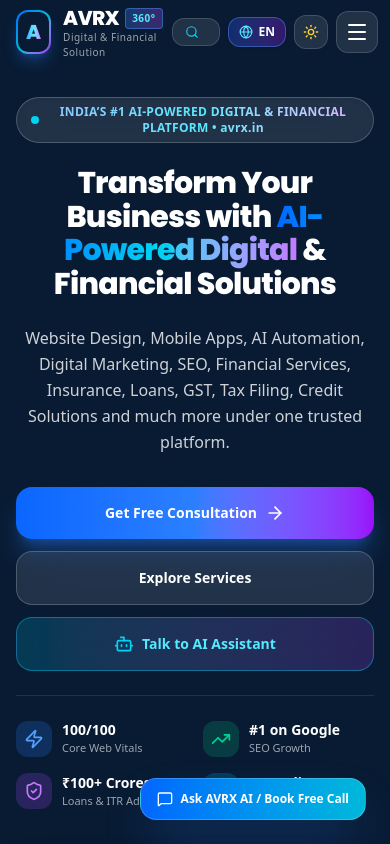
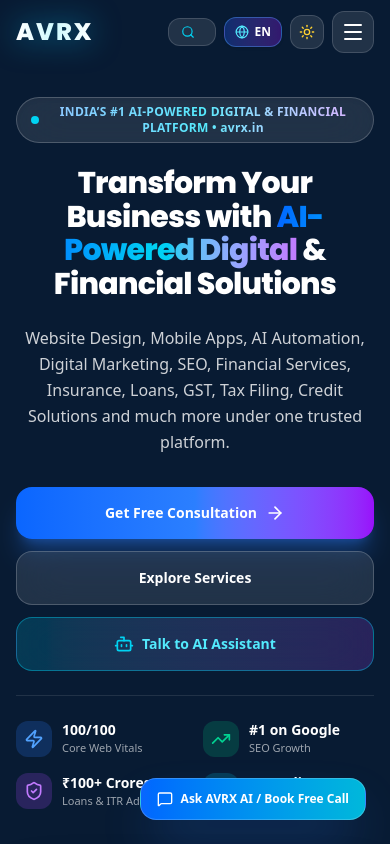
Before and after one commit to AVRX-AI/AVRX-Digital-Financial-Solution, a React (Vite) app: page / in a window 390 px wide. Shown: the top 844 px of the page. Built offline with nearby package versions, Linux system fonts and the light colour scheme.

Commit message:
Add files via upload

```diff
--- a/src/components/Footer.tsx
+++ b/src/components/Footer.tsx
@@ -138,16 +138,19 @@
 
           {/* Column 1: Brand Info, Full Address & Social Media (3 columns wide) */}
           <div className="lg:col-span-3 space-y-5">
-            <div className="flex items-center space-x-2.5">
-              <div className="w-10 h-10 rounded-xl bg-gradient-to-br from-[#0A66FF] to-cyan-500 flex items-center justify-center text-white font-black text-xl shadow-lg shadow-blue-500/30">
-                A
+            <div className="flex flex-col">
+              <div className="flex items-center">
+                <span className="font-['Poppins'] font-black text-2xl tracking-[0.08em] text-transparent bg-clip-text bg-gradient-to-r from-white via-cyan-100 to-white drop-shadow-[0_0_12px_rgba(0,198,255,0.5)]">
+                  AVRX
+                </span>
+                <span className="text-xl font-black tracking-wider text-transparent bg-clip-text bg-gradient-to-r from-cyan-400 to-[#0A66FF] ml-2">
+                  SOLUTIONS
+                </span>
               </div>
-              <div>
-                <span className="text-xl font-black tracking-wider text-white block">
-                  AVRX <span className="text-transparent bg-clip-text bg-gradient-to-r from-cyan-400 to-[#0A66FF]">SOLUTIONS</span>
-                </span>
-                <span className="text-[10px] uppercase font-bold text-cyan-300 tracking-widest block -mt-1">
-                  INDIA PVT. LTD.
+              <div className="flex items-center space-x-1.5 -mt-0.5">
+                <span className="h-[1px] w-3 bg-gradient-to-r from-transparent to-cyan-400 opacity-80" />
+                <span className="text-[10px] uppercase font-extrabold text-cyan-300 tracking-[0.18em]">
+                  DIGITAL &amp; FINANCIAL SOLUTION • INDIA PVT. LTD.
                 </span>
               </div>
             </div>
--- a/src/components/Navbar.tsx
+++ b/src/components/Navbar.tsx
@@ -128,26 +128,11 @@
           <a
             href="https://avrx.in"
             onClick={(e) => { e.preventDefault(); scrollTo('hero'); }}
-            className="flex items-center space-x-3 group cursor-pointer"
+            className="flex items-center group cursor-pointer"
           >
-            <div className="relative flex items-center justify-center w-11 h-11 rounded-xl bg-gradient-to-br from-[#0A66FF] via-cyan-500 to-purple-600 p-0.5 shadow-lg shadow-blue-500/30 group-hover:scale-105 transition-transform">
-              <div className="w-full h-full bg-[#081B33] rounded-[10px] flex items-center justify-center">
-                <span className="font-['Poppins'] font-black text-xl bg-gradient-to-r from-blue-400 via-cyan-300 to-purple-400 bg-clip-text text-transparent">
-                  A
-                </span>
-              </div>
-            </div>
-            <div className="flex flex-col">
-              <div className="flex items-center space-x-1.5">
-                <span className="font-['Poppins'] font-extrabold text-xl sm:text-2xl tracking-tight text-white group-hover:text-cyan-400 transition-colors">
-                  AVRX
-                </span>
-                <span className="text-[10px] uppercase font-bold tracking-wider px-1.5 py-0.5 rounded bg-gradient-to-r from-blue-500/30 to-purple-500/30 border border-blue-400/40 text-cyan-300">
-                  360°
-                </span>
-              </div>
-              <span className="text-[10px] sm:text-xs text-white/60 -mt-0.5 tracking-wider">
-                Digital & Financial Solution
+            <div className="flex items-center py-1">
+              <span className="font-['Poppins'] font-black text-2xl sm:text-3xl tracking-[0.08em] text-transparent bg-clip-text bg-gradient-to-r from-white via-cyan-100 to-white drop-shadow-[0_0_15px_rgba(0,198,255,0.6)] group-hover:drop-shadow-[0_0_20px_rgba(0,198,255,0.9)] transition-all">
+                AVRX
               </span>
             </div>
           </a>
--- a/src/components/ServicesSection.tsx
+++ b/src/components/ServicesSection.tsx
@@ -66,7 +66,7 @@
   });
 
   // Featured Packages Spotlight (Top 4 most popular services)
-  const featuredIds = ['website-design', 'app-development', 'seo-services', 'cloud-hosting'];
+  const featuredIds = ['website-design', 'app-development', 'seo-services', 'web-hosting'];
   const featuredServices = servicesData.filter((s) => featuredIds.includes(s.id));
 
   const handleExplore = (srv: ServiceItem) => {
```
